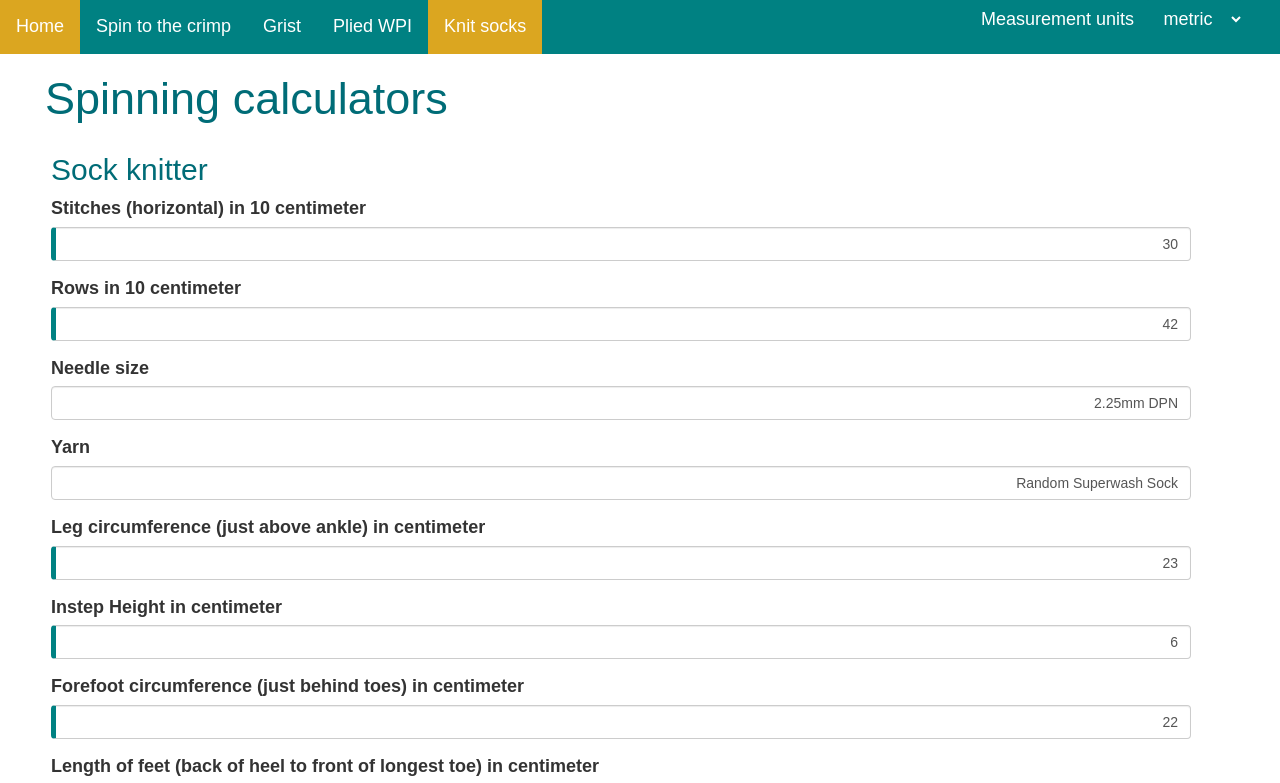
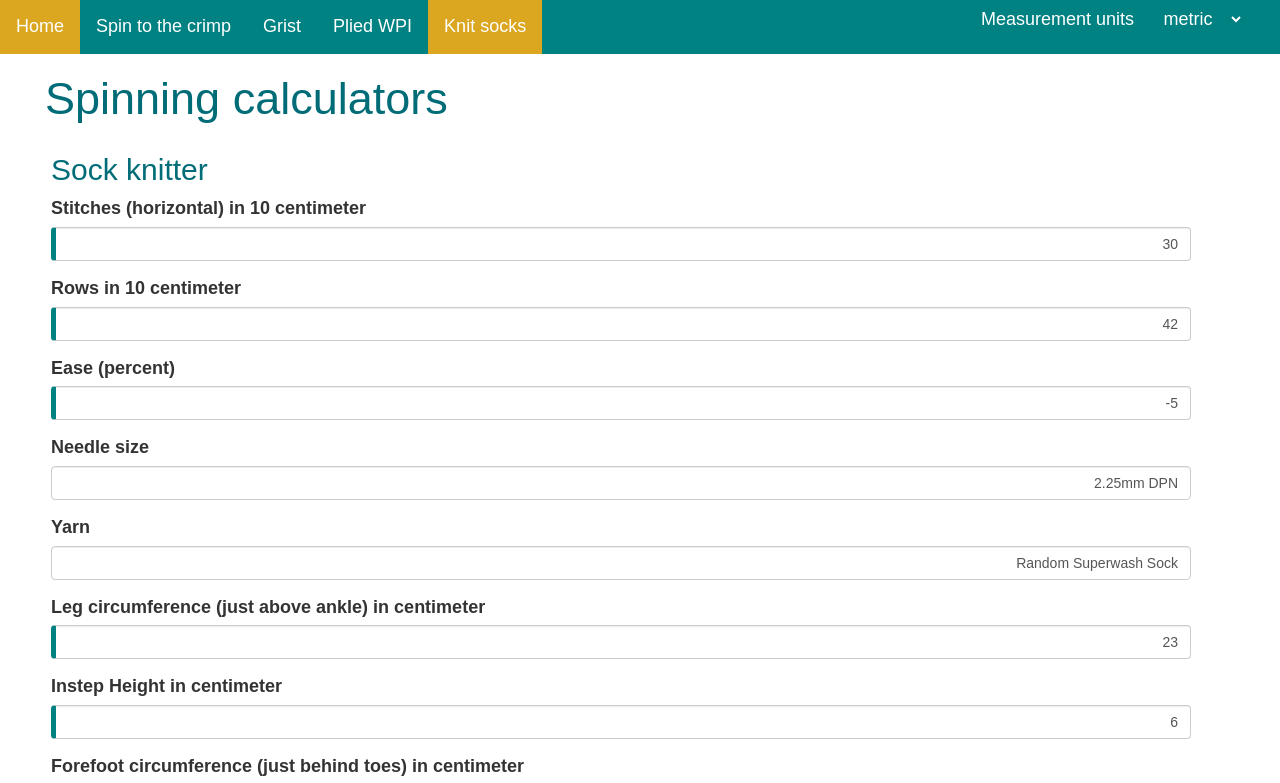
Before and after one commit to EvelineV/spinning, an Angular app: page /knitting/socks in a window 1280 px wide. Shown: the top 783 px of the page. Built offline with nearby package versions, Linux system fonts and the light colour scheme.

Commit message:
sock: make Ease number configurable

```diff
--- a/src/app/knit-socks/calculators.ts
+++ b/src/app/knit-socks/calculators.ts
@@ -1,10 +1,9 @@
 import { RoundUpToMultipleOf } from "../roundUpToMultiple.utils";
 import { Foot, FootMeasurements, GaugeSettings, Heel, SockInstructions, Toe } from "./types";
-import { negativeEase } from "./constants";
 
 export function getStitchesInRound(circumference: number, gauge: GaugeSettings): number {
   const stitchesPerUnit = gauge.horizontalStitches / gauge.horizontalDistance;
-  const stitchesPerRound = stitchesPerUnit * circumference * (1 - negativeEase / 100);
+  const stitchesPerRound = stitchesPerUnit * circumference * (1 + gauge.ease / 100);
   return RoundUpToMultipleOf(stitchesPerRound, 4, true);
 }
 
--- a/src/app/knit-socks/constants.ts
+++ b/src/app/knit-socks/constants.ts
@@ -1,3 +1,2 @@
 export const defaultDistanceInCM = 10;
 export const defaultDistanceInInches = 4;
-export const negativeEase = 10; // percent, only in width
--- a/src/app/knit-socks/knit-socks.component.html
+++ b/src/app/knit-socks/knit-socks.component.html
@@ -11,6 +11,12 @@
       <label for="vertical_stitches">Rows in {{ gaugeModel.verticalDistance }} {{ this.converter.name }}</label>
       <input type="number" class="form-control" id="vertical_stitches" min=0 max=100 value=17 required
           [(ngModel)]="gaugeModel.verticalStitches" (change)="resetSubmitted()" name="vertical_stitches">
+    </div>
+
+    <div class="form-group">
+      <label for="ease">Ease (percent)</label>
+      <input type="number" class="form-control" id="ease" min=-20 max=20 value=-5 required
+          [(ngModel)]="gaugeModel.ease" (change)="resetSubmitted()" name="ease">
     </div>
 
     <div class="form-group">
--- a/src/app/knit-socks/knit-socks.component.ts
+++ b/src/app/knit-socks/knit-socks.component.ts
@@ -13,7 +13,7 @@ export class KnitSocksComponent implements OnInit {
 
   converter: any;
   footModel = new FootMeasurements({ legCircumference: 23, instepHeight: 6, forefootCircumference: 22, length: 24 });
-  gaugeModel = new GaugeSettings({horizontalDistance: defaultDistanceInCM, verticalDistance: defaultDistanceInCM, horizontalStitches: 30, verticalStitches: 42, needle: "2.25mm DPN", yarn: "Random Superwash Sock"});
+  gaugeModel = new GaugeSettings({horizontalDistance: defaultDistanceInCM, verticalDistance: defaultDistanceInCM, horizontalStitches: 30, verticalStitches: 42, ease: -5, needle: "2.25mm DPN", yarn: "Random Superwash Sock"});
   instructions?: SockInstructions;
 
   constructor(
--- a/src/app/knit-socks/types.ts
+++ b/src/app/knit-socks/types.ts
@@ -19,6 +19,7 @@ export class GaugeSettings {
   public verticalStitches: number;
   public needle: string;
   public yarn: string;
+  public ease: number; // percent
 
   constructor(payload: Partial<GaugeSettings>){
     this.horizontalDistance = payload.horizontalDistance || 0;
@@ -27,6 +28,7 @@ export class GaugeSettings {
     this.verticalStitches = payload.verticalStitches || 0;
     this.needle = payload.needle || '';
     this.yarn = payload.yarn || '';
+    this.ease = payload.ease || -5;
   }
 }
 
```
Also changed, not shown: 1 other file (tests, documents, lock files or other folders).
